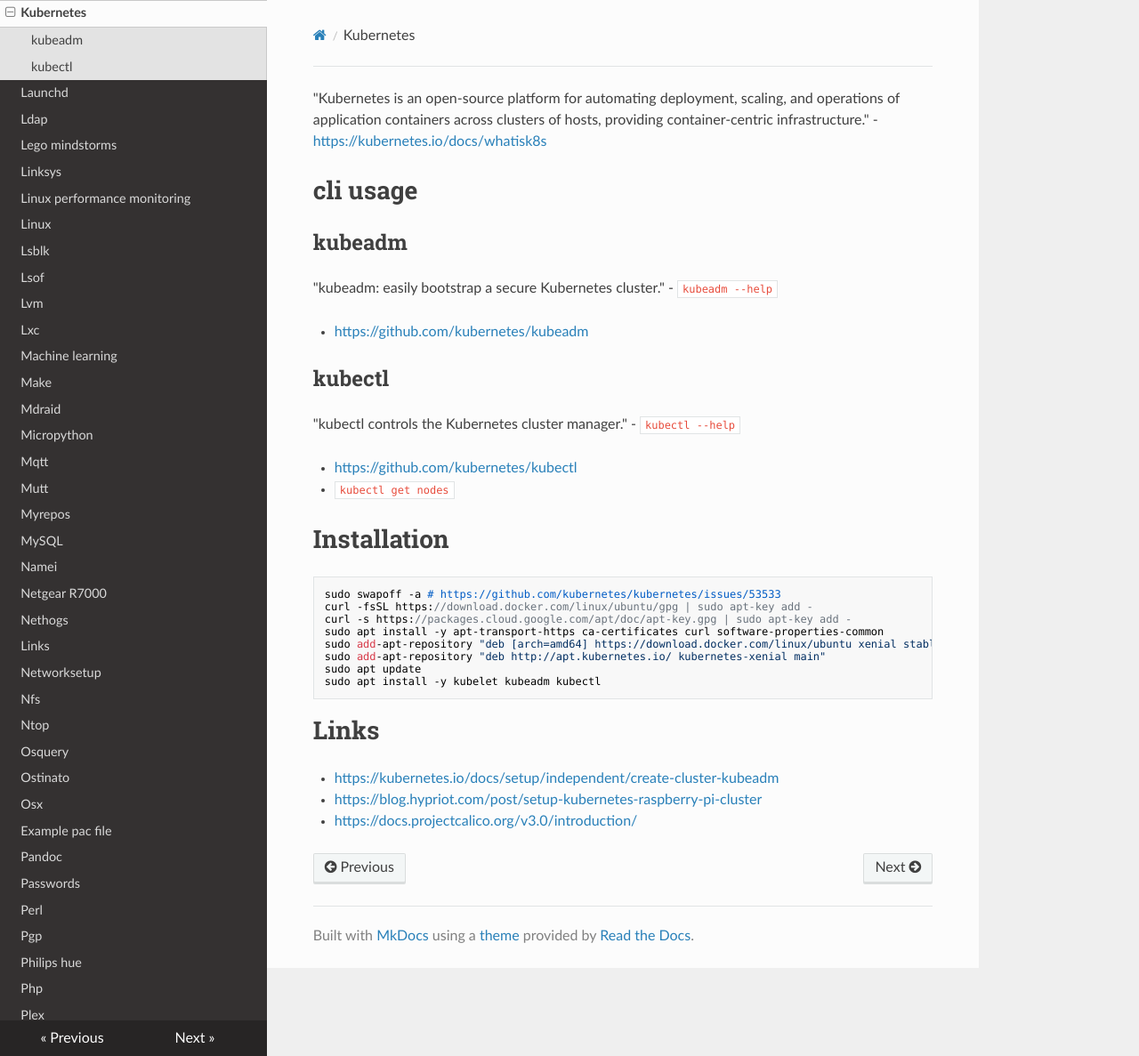
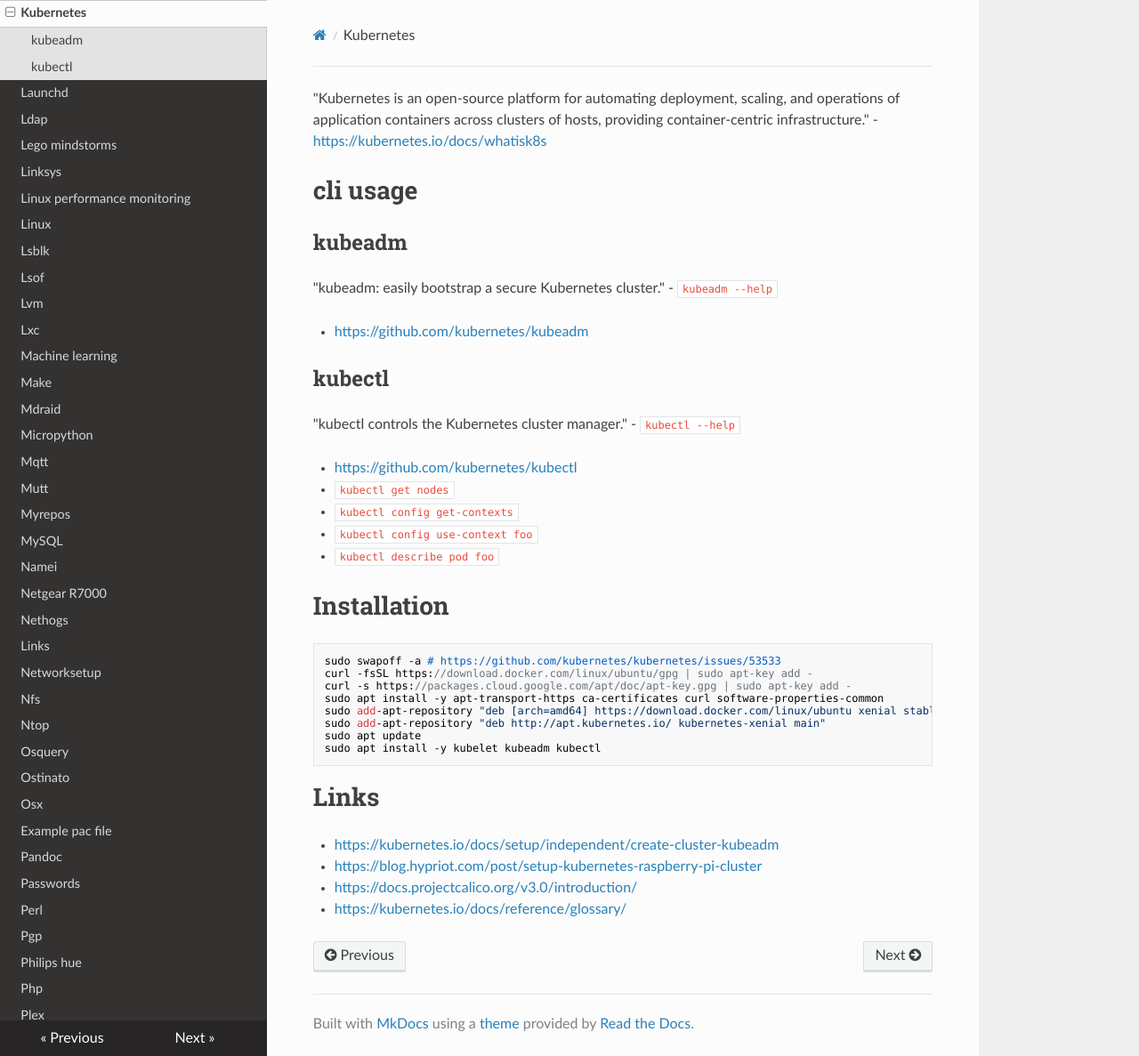
Before and after one commit to lando-cal/tech-notes, an MkDocs documentation site: the page built from docs/kubernetes.md, in a window 1280 px wide and 1187 px high. Shown: the whole window at 89% size. Built offline with MkDocs 1.6.1, drawn with Linux system fonts in a browser that asks for light colours; nearby versions of some CDN libraries.

Commit message:
Add link glossary

```diff
--- a/docs/kubernetes.md
+++ b/docs/kubernetes.md
@@ -15,6 +15,9 @@
 - <https://github.com/kubernetes/kubectl>
 
 - `kubectl get nodes`
+- `kubectl config get-contexts`
+- `kubectl config use-context foo`
+- `kubectl describe pod foo`
 
 # Installation
 
@@ -34,3 +37,4 @@ sudo apt install -y kubelet kubeadm kubectl
 - <https://kubernetes.io/docs/setup/independent/create-cluster-kubeadm>
 - <https://blog.hypriot.com/post/setup-kubernetes-raspberry-pi-cluster>
 - <https://docs.projectcalico.org/v3.0/introduction/>
+- <https://kubernetes.io/docs/reference/glossary/>
```
